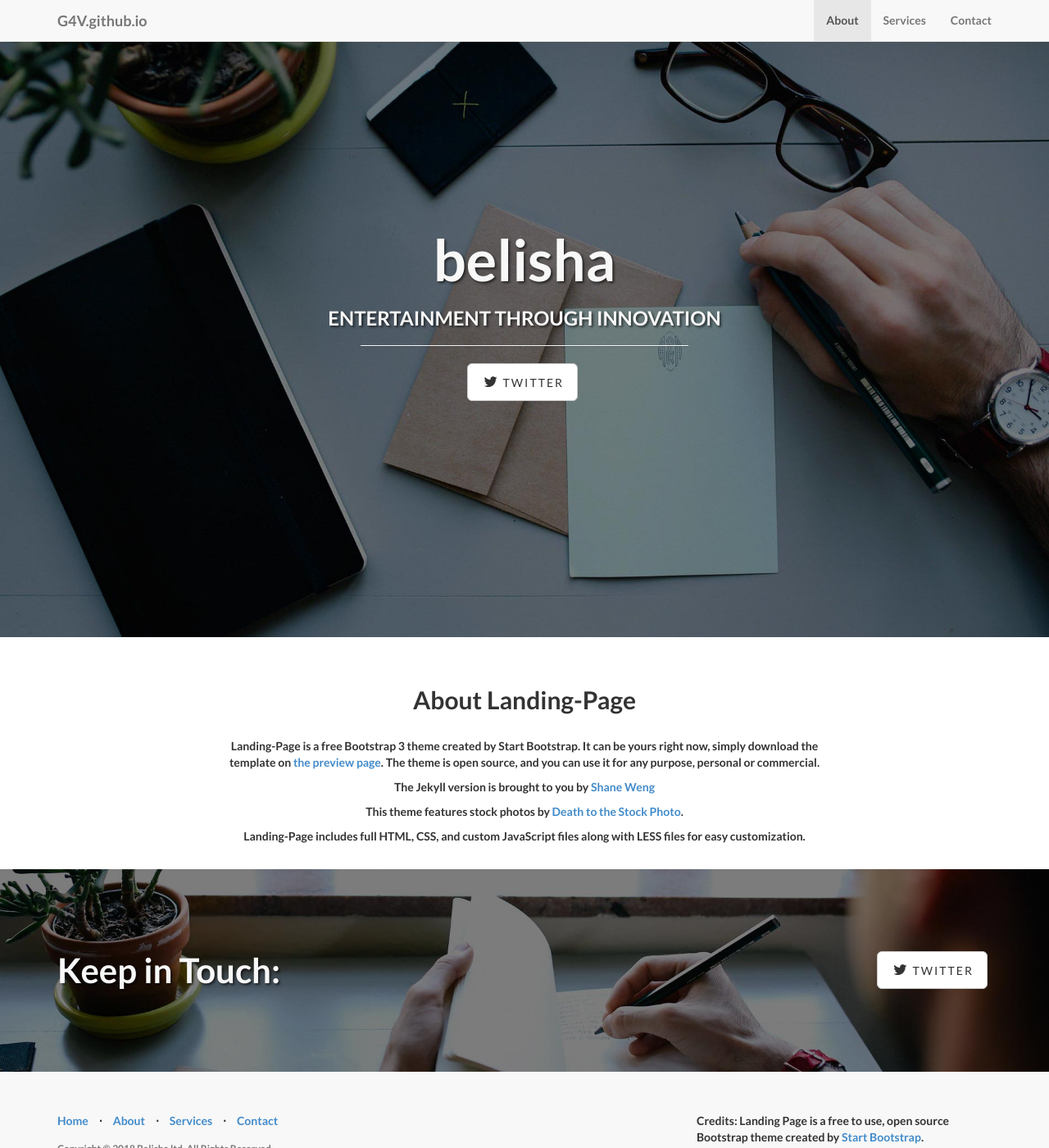
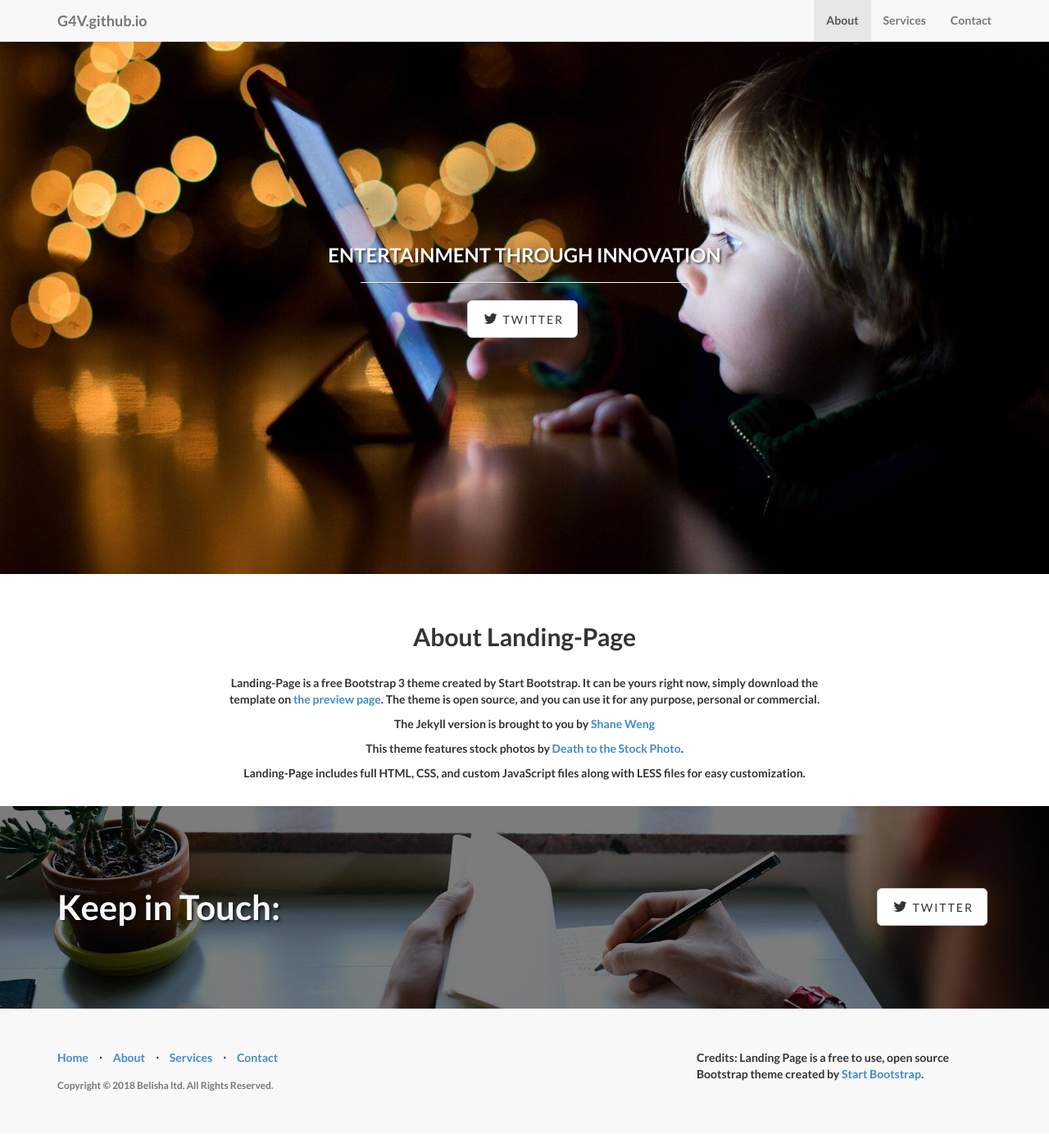
Before and after one commit to G4V/G4V.github.io, a Jekyll site: the page built from index.html, in a window 1280 px wide and 1400 px high. Shown: the whole window at 82% size. Built offline with Jekyll 4.4.1, drawn with Linux system fonts in a browser that asks for light colours.

Commit message:
New image and wording changes

```diff
--- a/css/landing-page.css
+++ b/css/landing-page.css
@@ -31,7 +31,7 @@
     padding-bottom: 50px;
     text-align: center;
     color: #f8f8f8;
-    background: url(../img/intro-bg.jpg) no-repeat center center;
+    background: url(../img/boy.jpg) no-repeat center center;
     background-size: cover;
 }
 
--- a/index.html
+++ b/index.html
@@ -1,5 +1,5 @@
 ---
 layout: default
-title: belisha
+title: #belisha
 subTitle: ENTERTAINMENT THROUGH INNOVATION
 ---
```
Also changed, not shown: img/boy.jpg (added).
